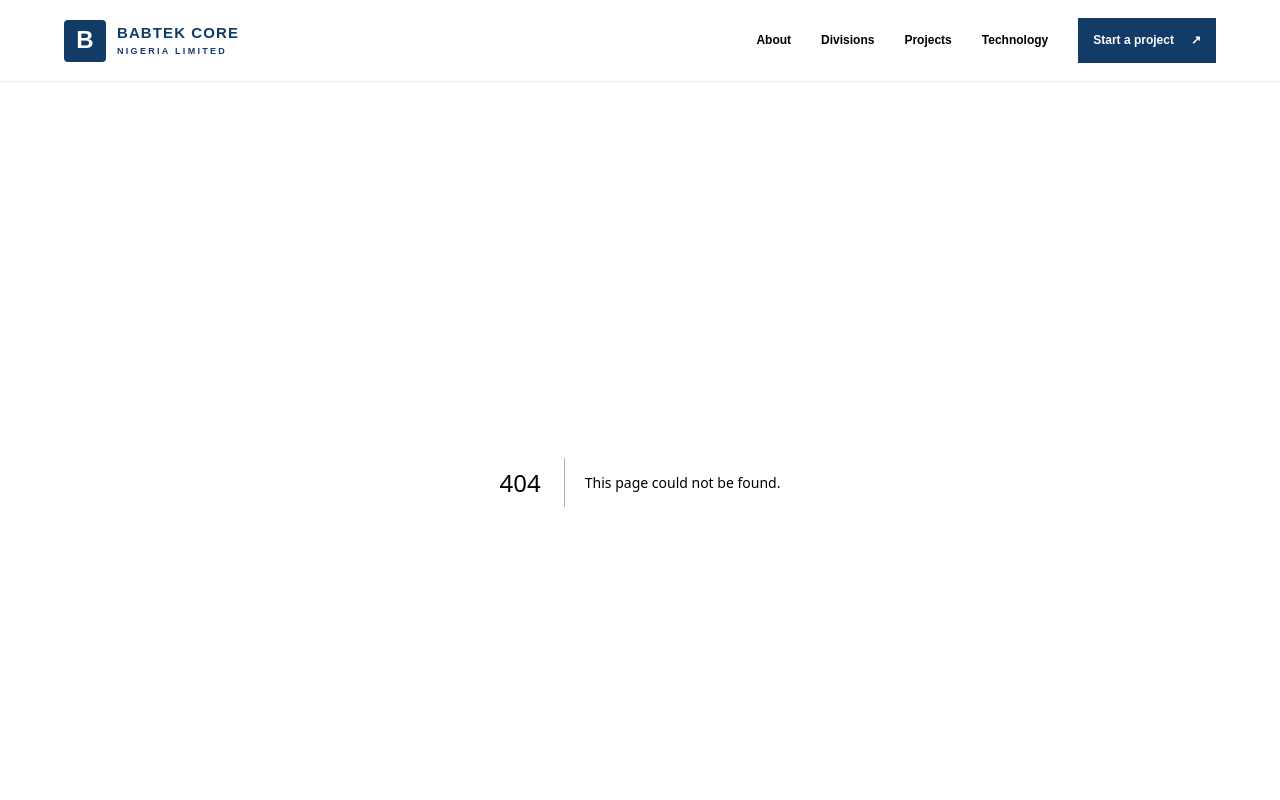
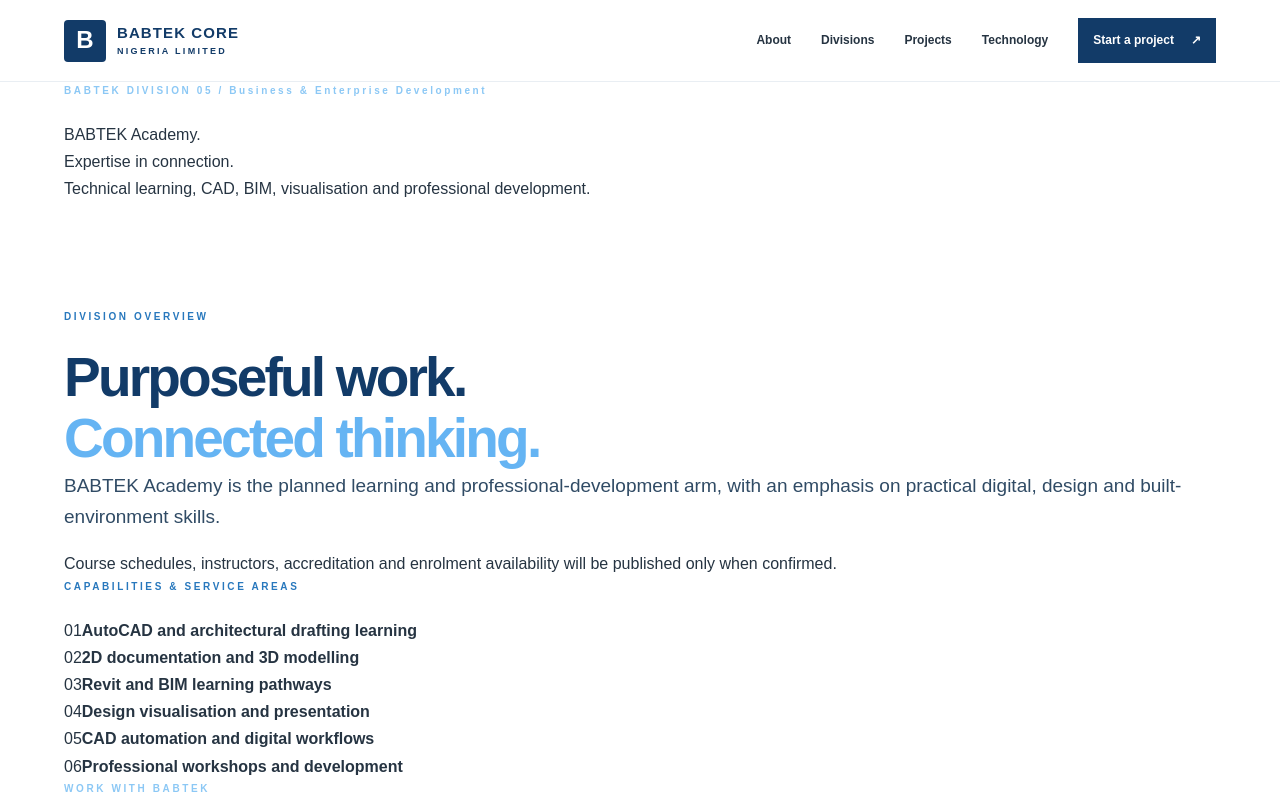
Before and after one commit to babtekcorenigerialimited-cpu/babtek-core-website, a Next.js app: page /divisions/academy in a window 1280 px wide. Before the commit this address had no page. Shown: the top 800 px of the page. Built offline with nearby package versions, Linux system fonts and the light colour scheme.

Commit message:
Add BABTEK corporate pages and division architecture

```diff
--- /dev/null
+++ b/app/divisions/[slug]/page.tsx
@@ -0,0 +1,52 @@
+import type { Metadata } from "next";
+import { notFound } from "next/navigation";
+import Link from "next/link";
+import { PageHero } from "@/components/page-hero";
+import { divisions } from "@/components/division-data";
+
+export function generateStaticParams() {
+  return divisions.map((division) => ({ slug: division.slug }));
+}
+
+export async function generateMetadata({ params }: { params: Promise<{ slug: string }> }): Promise<Metadata> {
+  const { slug } = await params;
+  const division = divisions.find((item) => item.slug === slug);
+  return { title: division ? `BABTEK ${division.name}` : "Division" };
+}
+
+export default async function DivisionDetailPage({ params }: { params: Promise<{ slug: string }> }) {
+  const { slug } = await params;
+  const division = divisions.find((item) => item.slug === slug);
+  if (!division) notFound();
+
+  return (
+    <main>
+      <PageHero eyebrow={`BABTEK DIVISION ${division.number} / ${division.pillar}`} title={`BABTEK ${division.name}.`} accent="Expertise in connection." description={division.summary} />
+      <section className="section-space">
+        <div className="container detail-grid">
+          <div>
+            <p className="eyebrow">DIVISION OVERVIEW</p>
+            <h2 className="section-heading">Purposeful work.<br /><span>Connected thinking.</span></h2>
+          </div>
+          <div className="detail-copy">
+            <p className="large-copy">{division.overview}</p>
+            <p>{division.deliveryNote}</p>
+          </div>
+        </div>
+        <div className="container capability-section">
+          <p className="eyebrow">CAPABILITIES & SERVICE AREAS</p>
+          <div className="capability-grid">
+            {division.capabilities.map((capability, index) => (
+              <div className="capability-item" key={capability}><span>0{index + 1}</span><strong>{capability}</strong></div>
+            ))}
+          </div>
+        </div>
+        <div className="container detail-cta">
+          <div><p className="eyebrow eyebrow-light">WORK WITH BABTEK</p><h2>Have a requirement in this area?</h2><p>Tell us what you need. We will review the scope and identify an appropriate way forward.</p></div>
+          <Link className="button" href={`/contact?division=${division.slug}`}>Make an enquiry <span aria-hidden="true">↗</span></Link>
+        </div>
+        <div className="container back-link"><Link className="text-link" href="/divisions">← Back to all divisions</Link></div>
+      </section>
+    </main>
+  );
+}
```
